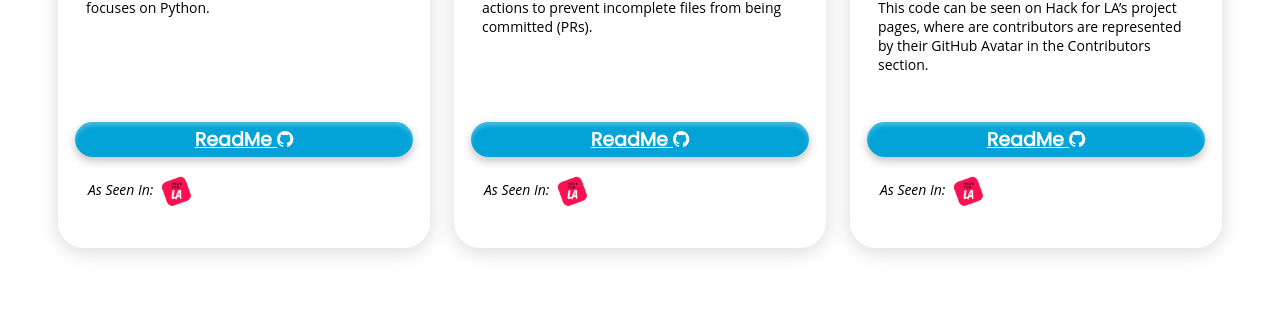
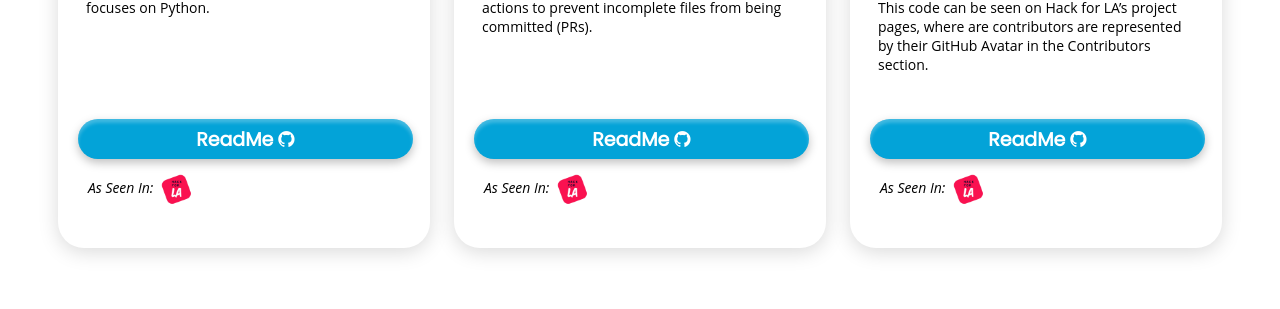
Before and after one commit to 100Automations/Website, a Jekyll site: the page built from index.html, in a window 1280 px wide. Shown: the part 1197-1506 px from the top of the page. Built offline with Jekyll 4.4.1, drawn with Linux system fonts in a browser that asks for light colours.

Commit message:
Adjusting Read Me button width

```diff
--- a/_sass/components/buttons.scss
+++ b/_sass/components/buttons.scss
@@ -32,10 +32,8 @@ a.read_me_button{
     font-size: 19px;
     line-height: 42px;
     height: 40px;
-    padding: 4px 120px;
-    background: $secondary;
     color: $white;
-    border-radius: 28px;
-    box-shadow: 0px 3.86033px 9.65083px rgba(0, 0, 0, 0.25), inset 0px 3.86033px 3.86033px rgba(255, 255, 255, 0.25);
+    text-decoration: none;
+
 
 };
--- a/_sass/includes/ato_grid.scss
+++ b/_sass/includes/ato_grid.scss
@@ -143,11 +143,15 @@
             ;
 
             .ato_card_actions {
-
-                width: 100%;
-                text-align: center;
+                background: $secondary;
+                border-radius: 28px;
+                box-shadow: 0px 3.86033px 9.65083px rgba(0, 0, 0, 0.25), inset 0px 3.86033px 3.86033px rgba(255, 255, 255, 0.25);
+                display: flex;
+                width: 90%;
+                justify-content: center;
                 position: relative;
                 top: 90px;
+                left:20px;
 
             }
             ;
```
